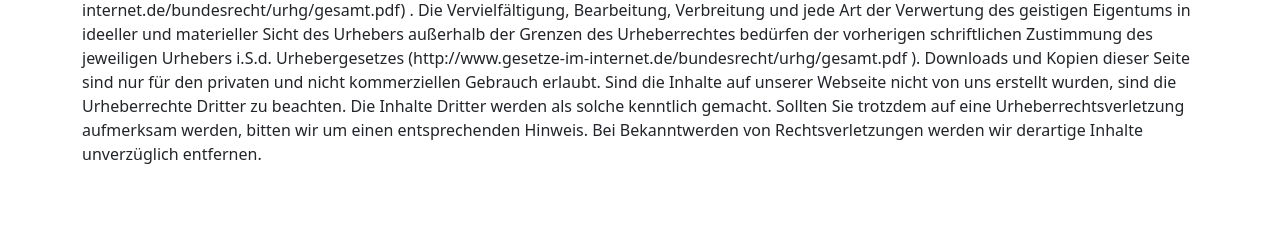
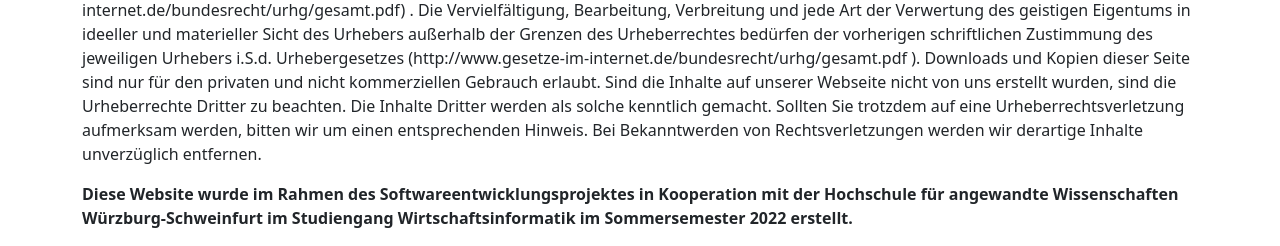
Before and after one commit to JonasHasslauer/webanwendung-data-analytics-plattform, a Flask app: page /impressum in a window 1280 px wide. Shown: the part 744-990 px from the top of the page. Before the commit the page ends 908 px from the top, so only its background shows below. Run offline with Flask 2, Linux system fonts and the light colour scheme; the visitor is signed in with stand-in values (Sample User, id 1); parts of the project's set-up code (start-up, migrations or seed data) failed here and were passed over; some libraries are stand-ins or nearby versions.

Commit message:
Impressum angepasst

```diff
--- a/src/app.py
+++ b/src/app.py
@@ -245,7 +245,10 @@ def detailseite(table):
 
 @app.route("/impressum", methods=["POST", "GET"])
 def impressum():
-    return render_template("impressum.html")
+    if 'username' in session:
+        return render_template("impressum.html")
+    else:
+        return redirect(url_for('index'))
 
 @app.route("/logout", methods=["POST"])
 def logout():
--- a/src/templates/impressum.html
+++ b/src/templates/impressum.html
@@ -92,6 +92,10 @@
         kenntlich gemacht. Sollten Sie trotzdem auf eine Urheberrechtsverletzung aufmerksam werden, bitten wir um einen
         entsprechenden Hinweis. Bei Bekanntwerden von Rechtsverletzungen werden wir derartige Inhalte unverzüglich
         entfernen.</p>
+
+    <p><strong>Diese Website wurde im Rahmen des Softwareentwicklungsprojektes in Kooperation mit der Hochschule für
+        angewandte Wissenschaften Würzburg-Schweinfurt im Studiengang Wirtschaftsinformatik im Sommersemester 2022
+        erstellt.</strong></p>
 </div>
 </body>
 </html>
```
